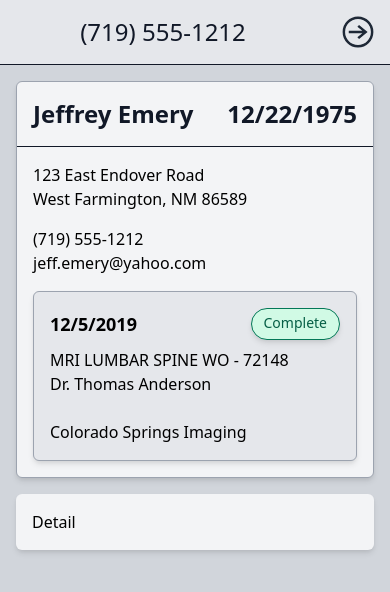
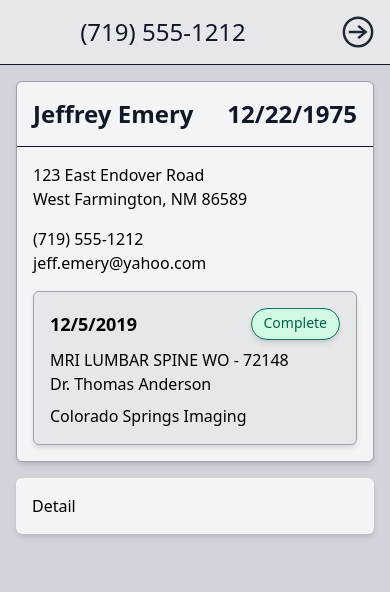
Before and after one commit to JeffEmery/caller-info, a Next.js app: page / in a window 390 px wide. Shown: the top 592 px of the page. Built offline with nearby package versions, Linux system fonts and the light colour scheme.

Commit message:
fix center label spacing on mobile

```diff
--- a/pages/index.js
+++ b/pages/index.js
@@ -108,16 +108,16 @@ export default function Home() {
                             </div>
                             <div className="grid grid-cols-1 sm:grid-cols-2">
                                 <div>
-                                    <div className="mt-2 md:mt-2">
+                                    <div className="mt-2">
                                         <p className="uppercase">
                                             MRI Lumbar Spine WO - 72148
                                         </p>
                                     </div>
                                     <div className="">Dr. Thomas Anderson</div>
                                 </div>
-                                <div className="mt-4 sm:mt-0">
-                                    <div className="mt-2 md:mt-2 sm:text-right">
-                                        <p className="">
+                                <div className="mt-2 sm:mt-0">
+                                    <div className="sm:text-right">
+                                        <p className="sm:mt-2">
                                             Colorado Springs Imaging
                                         </p>
                                     </div>
```
